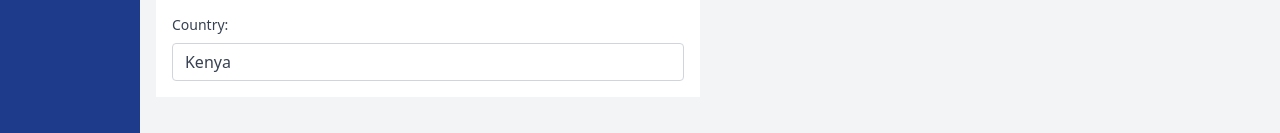
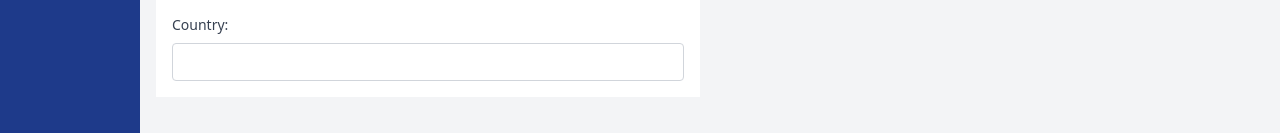
Before and after one commit to Brian-mula/accounting, a Nuxt app: page /new_client in a window 1280 px wide. Shown: the part 606-739 px from the top of the page. Built offline with nearby package versions, Linux system fonts and the light colour scheme.

Commit message:
input capturing capability

```diff
--- a/pages/new_client.vue
+++ b/pages/new_client.vue
@@ -52,6 +52,7 @@
                 Full Name:
               </label>
               <input
+              v-model="c_name"
                 class="appearance-none border w-full py-2 px-3 text-gray-700 leading-tight focus:outline-none focus:shadow-outline"
                 placeholder=""
               />
@@ -62,6 +63,7 @@
                   Telephone:
                 </label>
                 <input
+                v-model="c_phone"
                   class="appearance-none border w-full py-2 px-3 text-gray-700 leading-tight focus:outline-none focus:shadow-outline"
                   placeholder=""
                 />
@@ -71,6 +73,7 @@
                   Mobile:
                 </label>
                 <input
+                v-model="c_mobile"
                   class="appearance-none border w-full py-2 px-3 text-gray-700 leading-tight focus:outline-none focus:shadow-outline"
                   placeholder=""
                 />
@@ -82,6 +85,7 @@
                   Street Address 1:
                 </label>
                 <input
+                v-model="c_street1"
                   class="appearance-none border w-full py-2 px-3 text-gray-700 leading-tight focus:outline-none focus:shadow-outline"
                   placeholder=""
                 />
@@ -91,6 +95,7 @@
                   Street Address 2:
                 </label>
                 <input
+                v-model="c_street2"
                   class="appearance-none border w-full py-2 px-3 text-gray-700 leading-tight focus:outline-none focus:shadow-outline"
                   placeholder=""
                 />
@@ -102,6 +107,7 @@
                   City:
                 </label>
                 <input
+                v-model="c_city"
                   class="appearance-none border w-full py-2 px-3 text-gray-700 leading-tight focus:outline-none focus:shadow-outline"
                   placeholder=""
                 />
@@ -111,6 +117,7 @@
                   State:
                 </label>
                 <input
+                v-model="c_state"
                   class="appearance-none border w-full py-2 px-3 text-gray-700 leading-tight focus:outline-none focus:shadow-outline"
                   placeholder=""
                 />
@@ -120,6 +127,7 @@
                   Postal Code:
                 </label>
                 <input
+                v-model="c_postalCode"
                   class="appearance-none border w-full py-2 px-3 text-gray-700 leading-tight focus:outline-none focus:shadow-outline"
                   placeholder=""
                 />
@@ -130,10 +138,11 @@
                 Country:
               </label>
               <select
+              v-model="c_country"
                 class="form-select appearance-none block w-full px-3 py-1.5 text-base font-normal text-gray-700 bg-white bg-clip-padding bg-no-repeat border border-solid border-gray-300 rounded transition ease-in-out m-0 focus:text-gray-700 focus:bg-white focus:border-blue-600 focus:outline-none"
                 aria-label="Default select example"
               >
-                <option value="3">Kenya</option>
+                <option v-for="(country,index) in countries" :key="index" :value="country" >{{country}}</option>
               </select>
             </div>
           </div>
@@ -327,6 +336,21 @@ const handleIndividual = () => {
   business.value = false;
   individual.value = true;
 };
+const c_name=ref('');
+const c_phone=ref('');
+const c_mobile=ref('');
+const c_street1=ref('');
+const c_street2=ref('')
+const c_city=ref('');
+const c_state=ref('');
+const c_postalCode=ref('');
+const c_country=ref('')
+const countries=ref([
+  'Kenya',
+  'Uganda',
+  "Rwanda",
+  'Burundi'
+])
 </script>
 
 <style lang="css" scoped>
```
